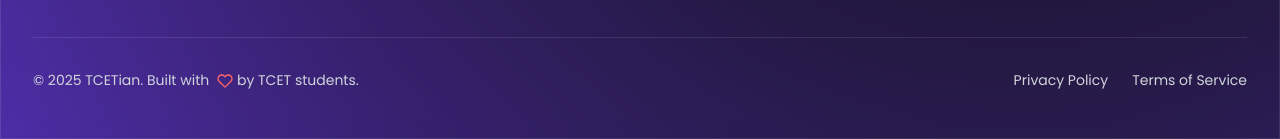
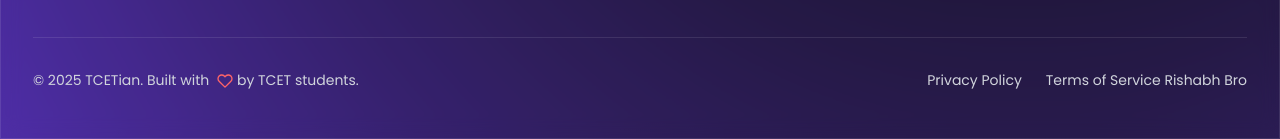
Before and after one commit to rohandol112/TCETian, a React (Vite) app in the folder frontend/: page / in a window 1280 px wide. Shown: the part 2365-2504 px from the top of the page. Built offline with nearby package versions, Linux system fonts and the light colour scheme; no server answers.

Commit message:
This is my PR

```diff
--- a/frontend/src/components/layout/Footer.jsx
+++ b/frontend/src/components/layout/Footer.jsx
@@ -93,7 +93,7 @@ const Footer = () => {
                 to="/terms"
                 className="text-sm text-gray-300 hover:text-white transition-colors duration-200"
               >
-                Terms of Service
+                Terms of Service Rishabh Bro
               </Link>
             </div>
           </div>
```
